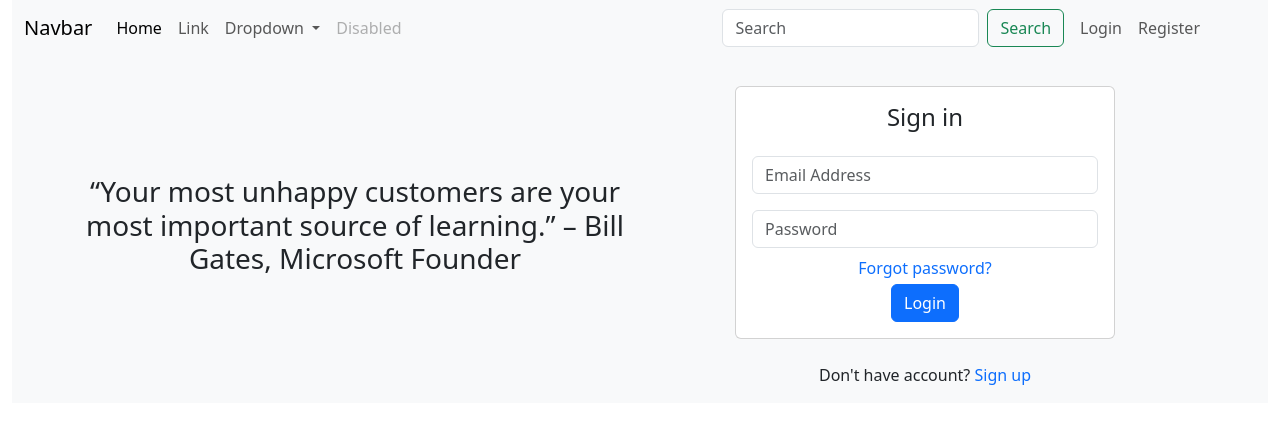
After one commit to rajon-git/Library-Management, a Django app: page /author/login/ in a window 1280 px wide. The commit adds this page. Shown: the top 424 px of the page. Run offline with Django 5.2, Linux system fonts and the light colour scheme.

Commit message:
login and register added

```diff
--- /dev/null
+++ b/accounts/urls.py
@@ -0,0 +1,10 @@
+
+from django.urls import path
+from . import views
+
+urlpatterns = [
+    path("register/", views.register, name="register"),
+    path('login/', views.user_login, name='login'),
+
+
+]
--- a/accounts/views.py
+++ b/accounts/views.py
@@ -1,3 +1,52 @@
-from django.shortcuts import render
+from django.shortcuts import render, redirect
+from .forms import RegistrationForm
+from .models import Account
+from django.contrib import messages, auth
+import requests
 
-# Create your views here.
+def register(request):
+    if request.method == 'POST':
+        form = RegistrationForm(request.POST)
+        if form.is_valid():
+            first_name = form.cleaned_data['first_name']
+            last_name = form.cleaned_data['last_name']
+            email = form.cleaned_data['email']
+            phone_number = form.cleaned_data['phone_number']
+            password = form.cleaned_data['password']
+            username = email.split("@")[0]
+
+            user = Account.objects.create_user(
+                first_name=first_name,
+                last_name=last_name,
+                email=email,
+                username=username,
+                password=password
+            )
+            user.phone_number = phone_number
+            user.save()
+
+            messages.success(
+                request,
+                'Thank you for registering with us. We have sent you a verification email to your email address. Please verify it.'
+            )
+            return redirect('login')  # Replace 'success_url' with the name of the URL you want to redirect to
+    else:
+        form = RegistrationForm()
+    context = {
+        'form': form
+    }
+    return render(request, 'author/register.html', context)
+
+
+def user_login(request):
+    if request.method == 'POST':
+        email= request.POST['email']
+        password = request.POST['password']
+        user = auth.authenticate(email=email, password=password)
+        if user is not None:
+            auth.login(request, user)
+            messages.success(request, 'You are logged in.')
+        else:
+            messages.error(request, 'Invalid login creadentials')
+            return redirect('login')
+    return render(request, 'author/login.html')
--- a/library_management/settings.py
+++ b/library_management/settings.py
@@ -26,7 +26,13 @@ INSTALLED_APPS = [
     'django.contrib.sessions',
     'django.contrib.messages',
     'django.contrib.staticfiles',
+    'crispy_forms',
+    'crispy_bootstrap5',
+    'accounts',
 ]
+
+CRISPY_ALLOWED_TEMPLATE_PACKS = 'bootstrap5'
+CRISPY_TEMPLATE_PACK = 'bootstrap5'
 
 MIDDLEWARE = [
     'django.middleware.security.SecurityMiddleware',
--- a/library_management/urls.py
+++ b/library_management/urls.py
@@ -1,24 +1,10 @@
-"""
-URL configuration for library_management project.
 
-The `urlpatterns` list routes URLs to views. For more information please see:
-    https://docs.djangoproject.com/en/5.1/topics/http/urls/
-Examples:
-Function views
-    1. Add an import:  from my_app import views
-    2. Add a URL to urlpatterns:  path('', views.home, name='home')
-Class-based views
-    1. Add an import:  from other_app.views import Home
-    2. Add a URL to urlpatterns:  path('', Home.as_view(), name='home')
-Including another URLconf
-    1. Import the include() function: from django.urls import include, path
-    2. Add a URL to urlpatterns:  path('blog/', include('blog.urls'))
-"""
 from django.contrib import admin
-from django.urls import path
+from django.urls import path,include
 from . import views
 
 urlpatterns = [
     path('admin/', admin.site.urls),
+    path('author/', include('accounts.urls')),
     path('',views.home, name="homepage")
 ]
--- /dev/null
+++ b/templates/author/login.html
@@ -0,0 +1,73 @@
+
+{% extends "base.html" %} {% block content %}
+<div class="bg-light">
+<div class="container text-center">
+  <div class="row">
+    <div class="col-md-6 d-flex align-items-center justify-content-center mt-4 mt-md-0">
+      <h3 class="text-justify">
+        “Your most unhappy customers are your most important source of learning.” – Bill Gates, Microsoft Founder
+      </h3>
+    </div>
+    <div class="col-md-6">
+      <section>
+        {% if request.GET.command == 'verification' %}
+        <div
+          class="container mx-auto alert alert-info text-center"
+          role="alert"
+          style="max-width: 1024px;"
+        >
+          Thank you for registering with us. We have sent you an verification email to
+          your email address [{{ request.GET.email }}].
+          <br /><br />
+          Already Verified?<a href="{% url 'login' %}">Login</a>
+        </div>
+        {% else %}
+        <div class="card mx-auto" style="max-width: 380px; margin-top: 30px;">
+          <div class="card-body login_background">
+            <h4 class="card-title mb-4">Sign in</h4>
+
+
+            <form action="{% url 'login' %}" method="POST">
+              {% csrf_token %}
+
+              <div class="form-group">
+                <input
+                  type="email"
+                  class="form-control"
+                  placeholder="Email Address"
+                  name="email"
+                />
+              </div>
+              <div class="form-group mt-3">
+                <input
+                  type="password"
+                  class="form-control"
+                  placeholder="Password"
+                  name="password"
+                />
+              </div>
+
+              <div class="form-group mt-2">
+                <a href="#" class="float-right" style="text-decoration:none;"
+                  >Forgot password?</a
+                >
+              </div>
+              <!-- form-group form-check .// -->
+              <div class="form-group mt-1">
+                <button type="submit" class="btn btn-primary btn-block">Login</button>
+              </div>
+              <!-- form-group// -->
+            </form>
+          </div>
+        </div>
+
+        <p class="text-center mt-4">
+          Don't have account? <a href="{% url 'register' %}" style="text-decoration:none;">Sign up</a>
+        </p>
+        {% endif %}
+      </section>
+    </div>
+  </div>
+</div>
+</div>
+{% endblock %}
--- a/templates/includes/nav.html
+++ b/templates/includes/nav.html
@@ -31,6 +31,17 @@
           <input class="form-control me-2" type="search" placeholder="Search" aria-label="Search">
           <button class="btn btn-outline-success" type="submit">Search</button>
         </form>
+
+        <ul class="navbar-nav me-5 mx-2 mb-2 mb-lg-0">
+          <li class="nav-item">
+
+              <a class="nav-link" href="{% url 'login' %}">Login</a>
+          </li>
+            <li class="nav-item">
+
+                <a class="nav-link" href="{% url 'register' %}">Register</a>
+            </li>
+        </ul>
       </div>
     </div>
   </nav>
```
Also changed, not shown: accounts/admin.py (+13 -0 lines), accounts/forms.py (added, +44 -0 lines), accounts/models.py (+69 -0 lines), templates/author/register.html (added, +82 -0 lines), accounts/migrations/0001_initial.py (added), db.sqlite3.
